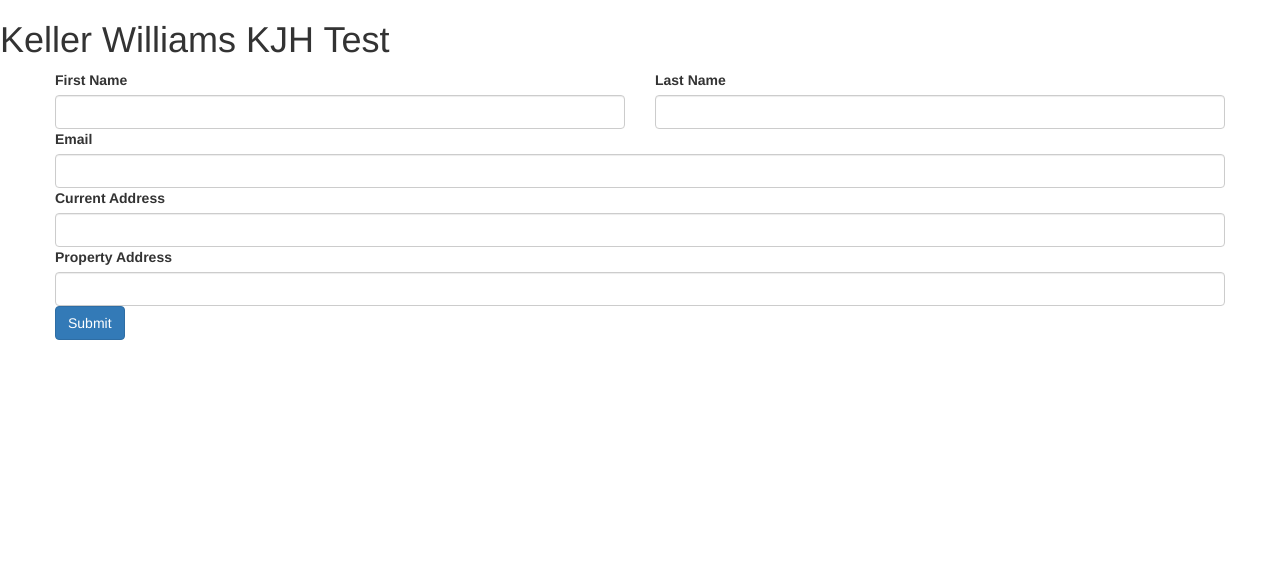
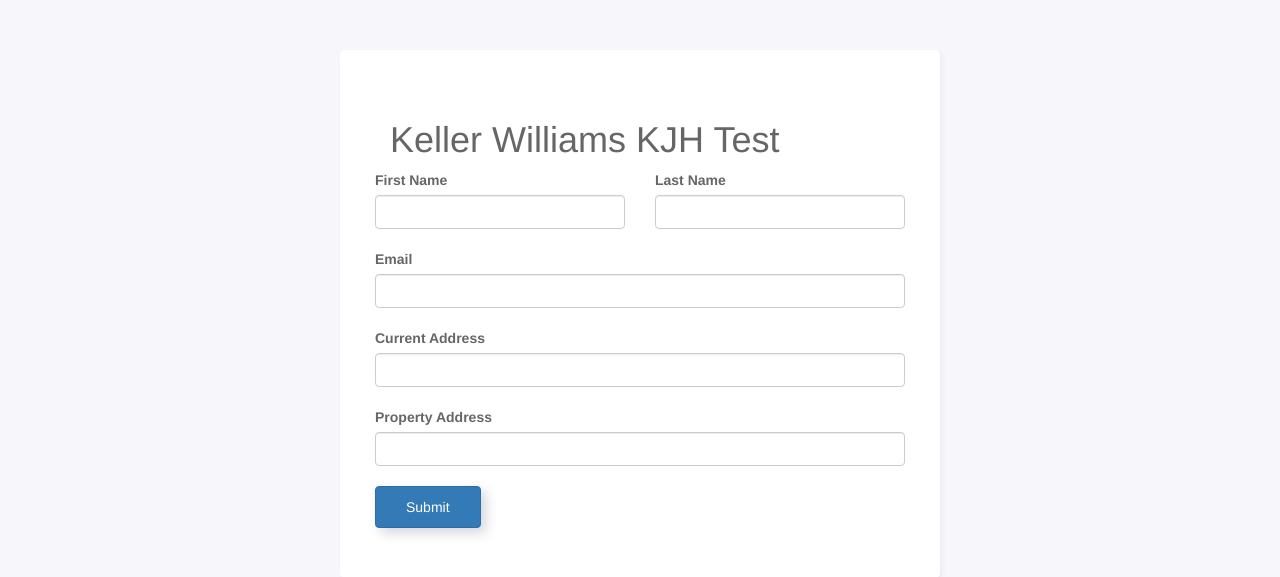
Before and after one commit to KevinJ90825/kw-test, a Django app: page / in a window 1280 px wide. Shown: the top 577 px of the page. Run offline with Django 3.2, Linux system fonts and the light colour scheme; some libraries are stand-ins or nearby versions.

Commit message:
Changes for display

```diff
--- a/kwtest/settings.py
+++ b/kwtest/settings.py
@@ -64,6 +64,9 @@ STATICFILES_DIRS = [
     os.path.join(BASE_DIR, "static"),
 ]
 
+CANARY_KEY = 'test_5AKB95SA81PUSGAO8PNN'
+CANARY_SECRET = 'E9Xx6bxrRwJerXywYL6aQmuyZDgHK0k9'
+
 BASE_DIR = os.path.abspath(os.path.join(os.path.dirname(__file__), ".."))
 
 
--- a/templates/main/index.html
+++ b/templates/main/index.html
@@ -5,41 +5,41 @@
 <title>Keller Williams KJH Test</title>
 <link rel='stylesheet' href='https://maxcdn.bootstrapcdn.com/bootstrap/3.3.7/css/bootstrap.min.css'>
 </head>
-<body>
-    <h1>Keller Williams KJH Test</h1>
-    <div class="container">
+<body style="background: #f7f7fb;">
+<div class="container" style="max-width: 600px; border-radius: 5px; margin-top: 50px; padding: 50px 50px; color: #666 !important; background: #fff; box-shadow: 2px 2px 5px rgba(0,0,0,.05);">
+<h1 style="padding-botton:20px;">Keller Williams KJH Test</h1>
 <div class="row">
 <form class="form" action="#" method="post">
 {% csrf_token %}
 <div class="row">
-                    <div class="col-md-6">
+<div class="col-md-6" style="padding-bottom: 20px;">
 <label for="first_name">First Name</label>
 <input class="form-control" type="text" name="first_name" id="first_name"/>
 </div>
-                    <div class="col-md-6">
+<div class="col-md-6" style="padding-bottom: 20px;">
 <label for="last_name">Last Name</label>
 <input class="form-control" type="text" name="last_name" id="last_name"/>
 </div>
 </div>
 <div class="row">
-                    <div class="col-md-12">
+<div class="col-md-12" style="padding-bottom: 20px;">
 <label for="email">Email</label>
 <input class="form-control" type="text" name="email" id="email"/>
 </div>
 </div>
 <div class="row">
-                    <div class="col-md-12">
+<div class="col-md-12" style="padding-bottom: 20px;">
 <label for="current_address">Current Address</label>
 <input class="form-control" type="text" name="current_address" id="current_address"/>
 </div>
 </div>
 <div class="row">
-                    <div class="col-md-12">
+<div class="col-md-12" style="padding-bottom: 20px;">
 <label for="property_address">Property Address</label>
 <input class="form-control" type="text" name="property_address" id="property_address"/>
 </div>
 </div>
-                <button class="btn btn-primary">Submit</button>
+<button class="btn btn-primary" style="box-shadow: 5px 5px 12px rgba(50,55,78,.2); padding: 10px 30px;">Submit</button>
 </form>
 </div>
 </div>
```
Lines whose indentation alone changed are shown as unchanged.
